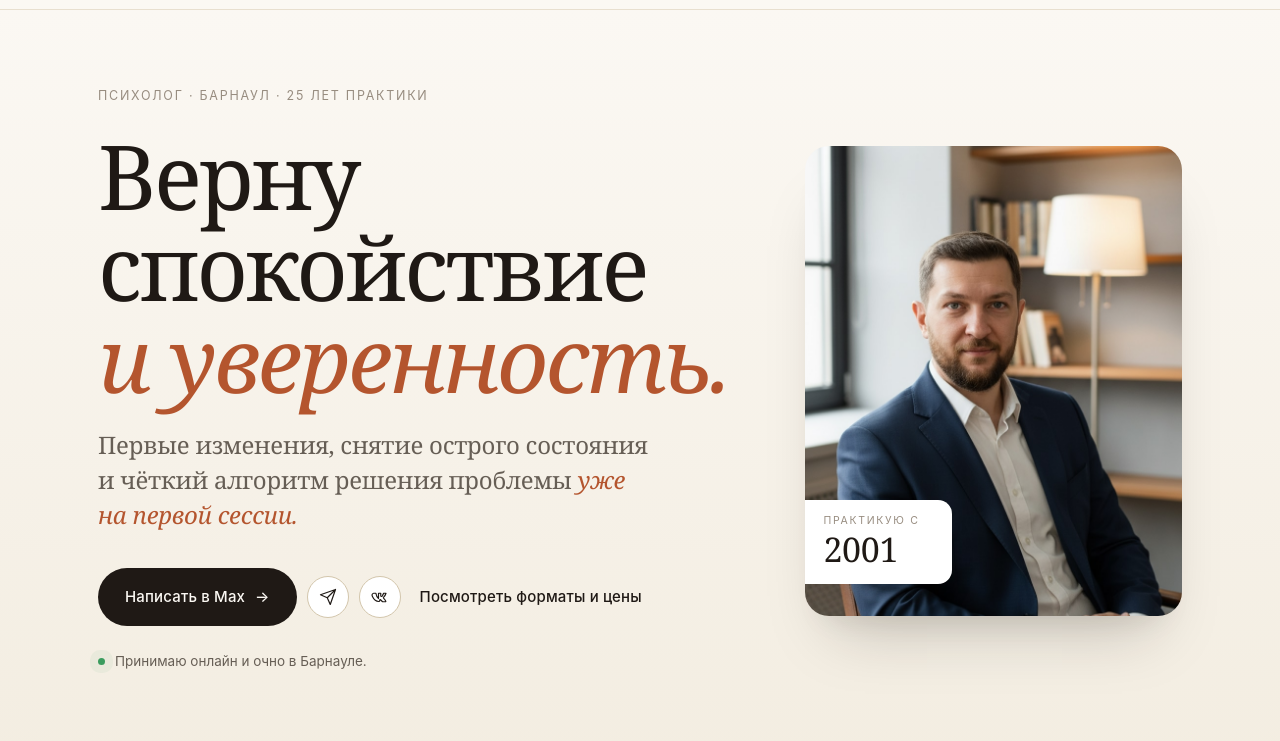
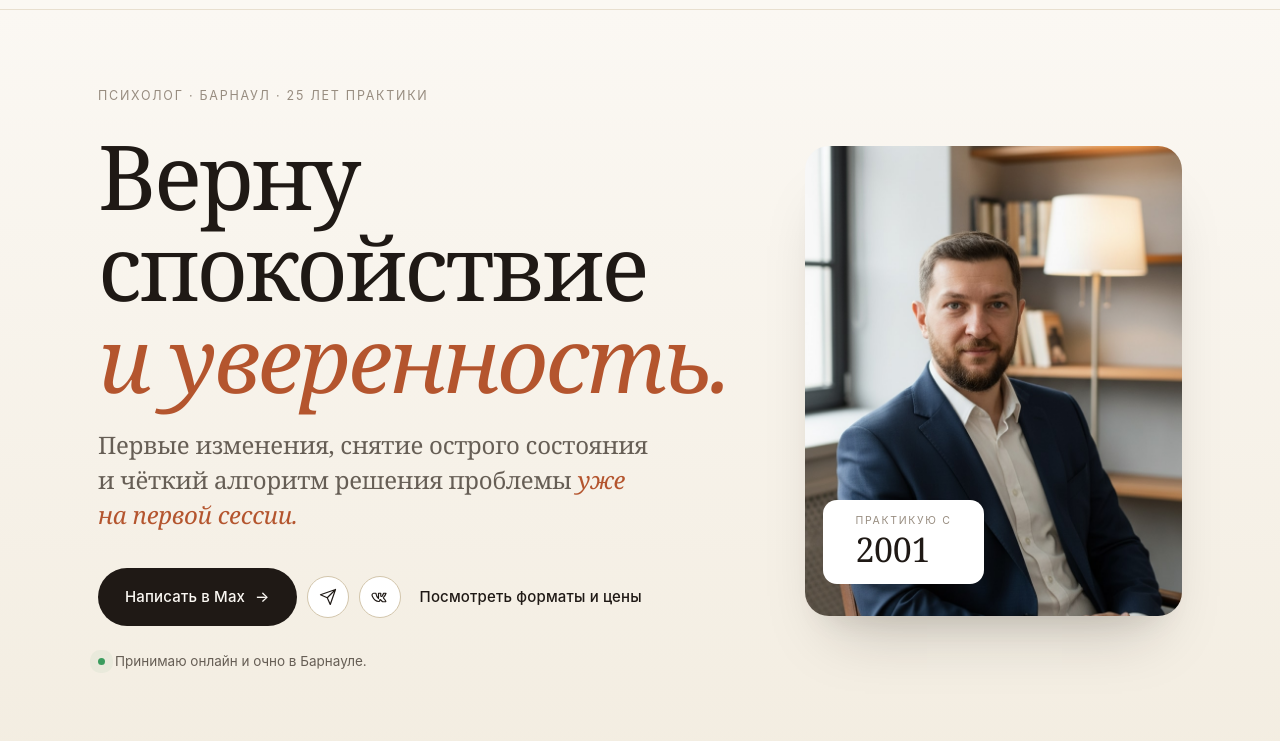
Before and after one commit to a-kors/merts-demo, an Astro site: page / in a window 1280 px wide. Shown: the part 59-800 px from the top of the page. Built offline with nearby package versions, Linux system fonts and the light colour scheme; Astro itself is replaced by a stand-in of ours.

Commit message:
hero badge: inside frame so left padding is not clipped
Co-Authored-By: Claude Opus 5.5 <noreply@anthropic.com>

```diff
--- a/src/components/Hero.astro
+++ b/src/components/Hero.astro
@@ -161,7 +161,7 @@ const yearsWord = plYears(yearsOfPractice);
   }
   .badge {
     position: absolute;
-    left: -14px;
+    left: 18px;
     bottom: 32px;
     background: #ffffff;
     padding: 16px 32px 18px 32px;
```
